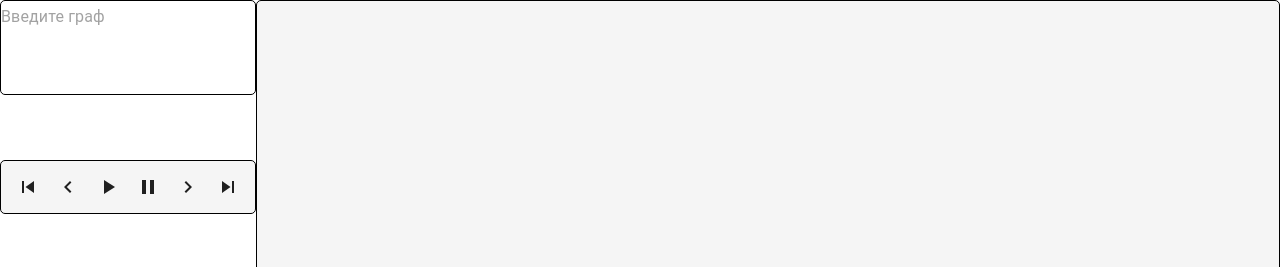
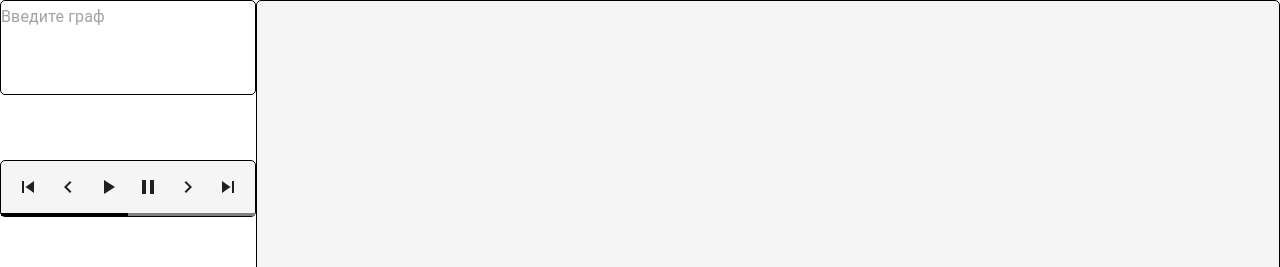
Before and after one commit to markysha/dsu-visualizer, a React (Create React App) app: page / in a window 1280 px wide. Shown: the top 267 px of the page. Built offline with nearby package versions, Linux system fonts and the light colour scheme.

Commit message:
init progress bar

```diff
--- a/src/components/VisualizationController/index.js
+++ b/src/components/VisualizationController/index.js
@@ -2,13 +2,34 @@ import React from 'react';
 import { connect } from 'react-redux';
 import styles from './styles.module.css';
 import { pushClick } from '../../actions';
-import { Box, List, Button }  from '@material-ui/core';
+import { LinearProgress, Box, List, Button }  from '@material-ui/core';
+import { withStyles } from '@material-ui/core/styles';
 import { PlayArrow, Pause, NavigateBefore, NavigateNext, SkipPrevious, SkipNext } from '@material-ui/icons';
 
-function VizualizationController({ pushClick }) {
+const inlineStyles = {
+  List: {
+    display: "flex",
+    flexDirection: "row",
+    alignItems: "center",
+    justifyContent: "center",
+  },
+
+  LinearProgress: {
+    backgroundColor: "grey",
+    // opacity: "0.5",
+    height: "3px",
+    padding: "0px",
+  },
+
+  LinearProgress_Bar: {
+    backgroundColor: "black",
+  }
+};
+
+function VizualizationController({ classes, pushClick }) {
   return (
     <Box className={styles.Box}>
-      <List>
+      <List className={classes.List}>
         <Button style={{minWidth:"0px"}} onClick={()=>pushClick("CONTROLLER_SKIP_PREVIOUS")}>
           <SkipPrevious/>
         </Button>
@@ -28,6 +49,7 @@ function VizualizationController({ pushClick }) {
           <SkipNext/>
         </Button>
       </List>
+      <LinearProgress classes={{root: classes.LinearProgress, bar: classes.LinearProgress_Bar}} color="primary" variant="determinate" value={50} />
     </Box>
   );
 }
@@ -38,4 +60,4 @@ const mapDispatchToProps = dispatch => ({
   pushClick: click => dispatch(pushClick(click)),
 })
 
-export default connect(mapStateToProps, mapDispatchToProps)(VizualizationController);
+export default connect(mapStateToProps, mapDispatchToProps)(withStyles(inlineStyles)(VizualizationController));
--- a/src/components/VisualizationController/styles.module.css
+++ b/src/components/VisualizationController/styles.module.css
@@ -1,14 +1,25 @@
 .Box {
   position: fixed;
-    display: flex;
-    align-items: center;
-    justify-content: center;
+  display: block;
   /* left: 20%; */
   top: 20%;
   width: 20%;
   box-sizing: border-box;
   /* min-height: 5%; */
+  padding-bottom: -1px;
   border: 1px solid #000000;
   border-radius: 5px;
   background-color: whitesmoke;
 }
+
+.List {
+  display: flex;
+  flex-direction: row;
+  align-items: center;
+  justify-content: center;
+}
+
+.LinearProgress {
+  height: 5px;
+  padding: 0px;
+}
```
Lines whose indentation alone changed are shown as unchanged.
